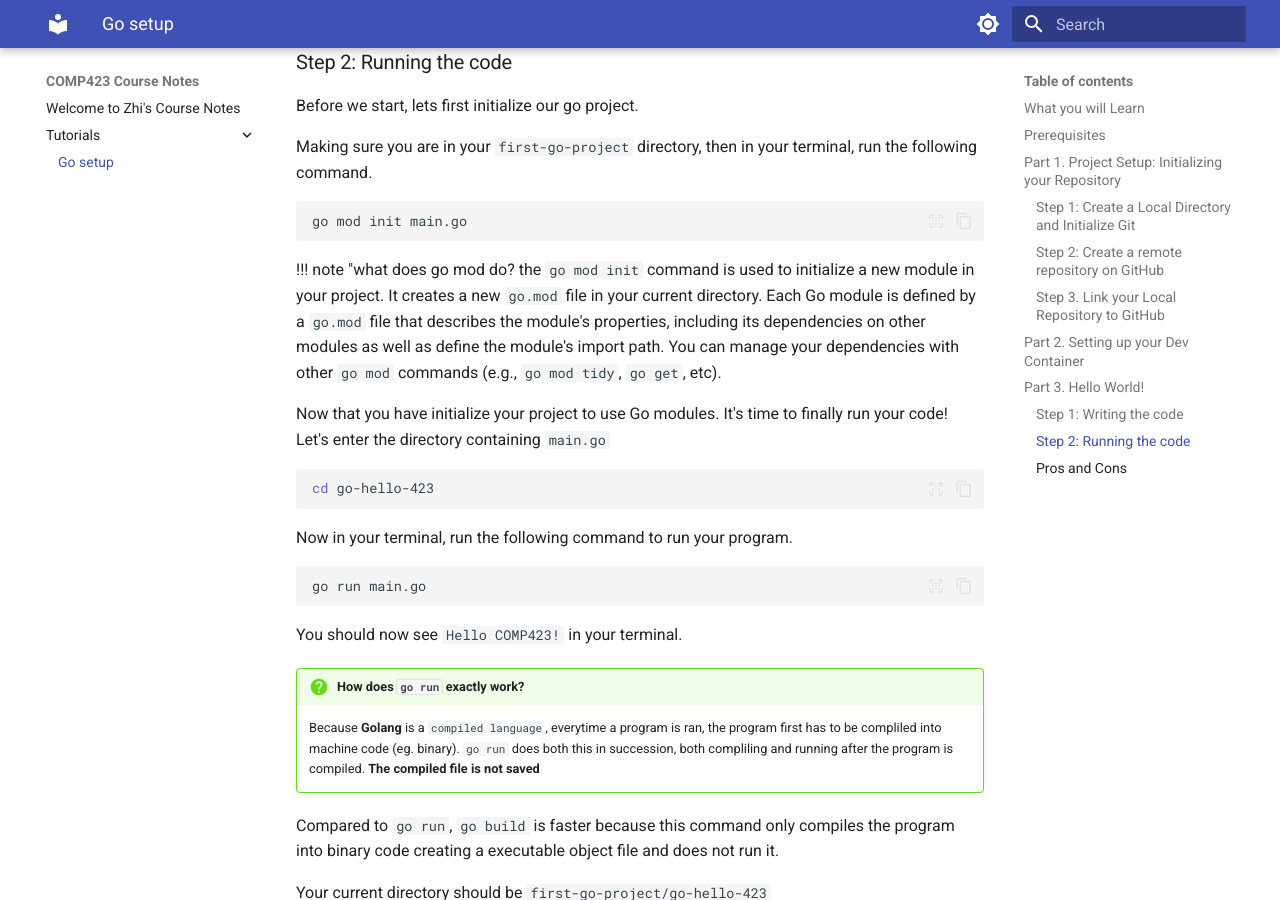
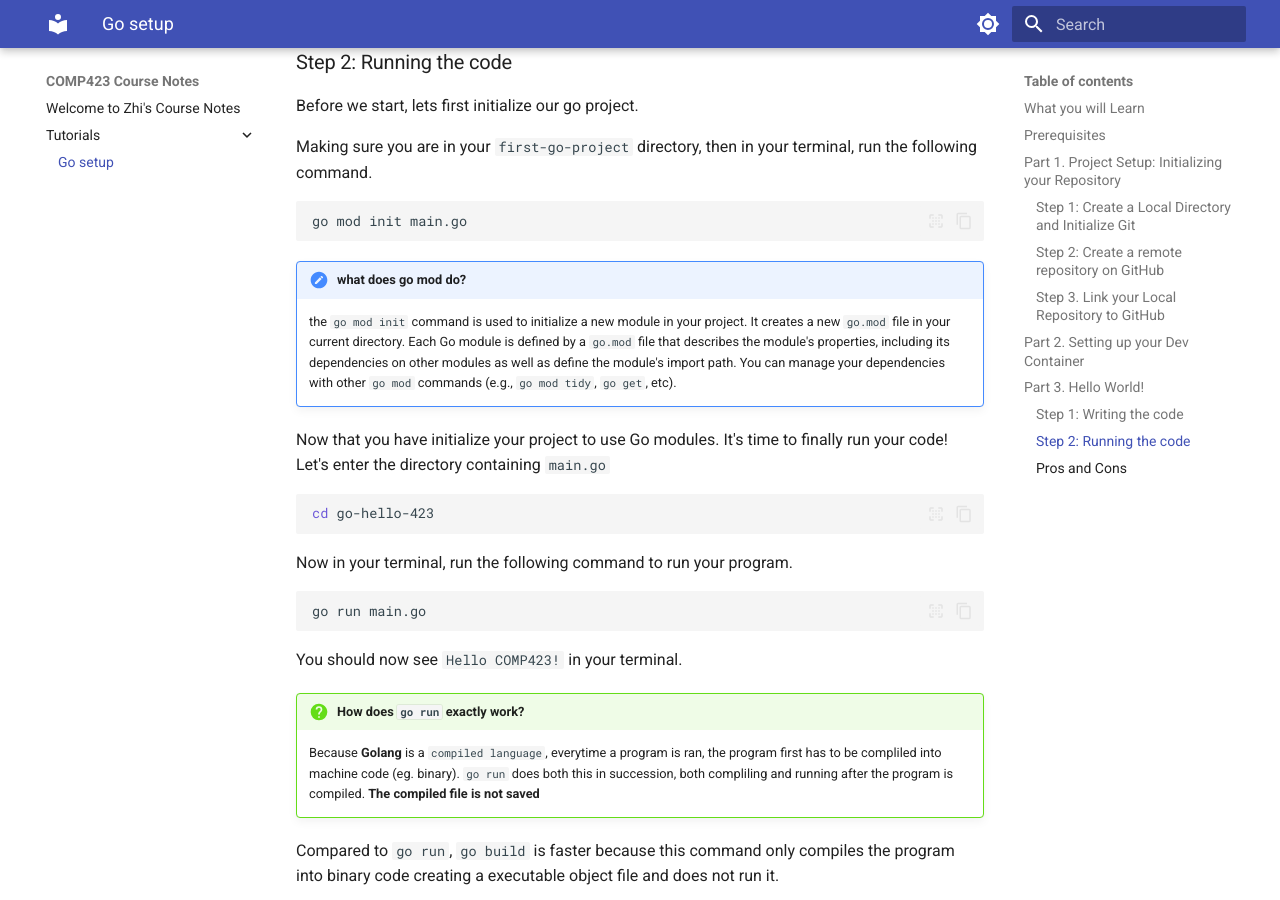
Before and after one commit to zyang310/comp423-course-notes, an MkDocs documentation site: the page built from docs/tutorials/go-setup.md, in a window 1280 px wide and 900 px high, scrolled down 3637 px. Built offline with MkDocs 1.6.1 and Material for MkDocs 9.7.7, drawn with Linux system fonts in a browser that asks for light colours.

Commit message:
fixed a bit of syntax error

````diff
--- a/docs/tutorials/go-setup.md
+++ b/docs/tutorials/go-setup.md
@@ -152,7 +152,8 @@ Making sure you are in your `first-go-project` directory, then in your terminal,
 ```bash
 go mod init main.go
 ```
-!!! note "what does go mod do?
+
+!!! note "what does go mod do?"
     the `go mod init` command is used to initialize a new module in your project. It creates a new `go.mod` file in your current directory. Each Go module is defined by a `go.mod` file that describes the module's properties, including its dependencies on other modules as well as define the module's import path. You can manage your dependencies with other `go mod` commands (e.g., `go mod tidy`, `go get`, etc).
 
 
````
